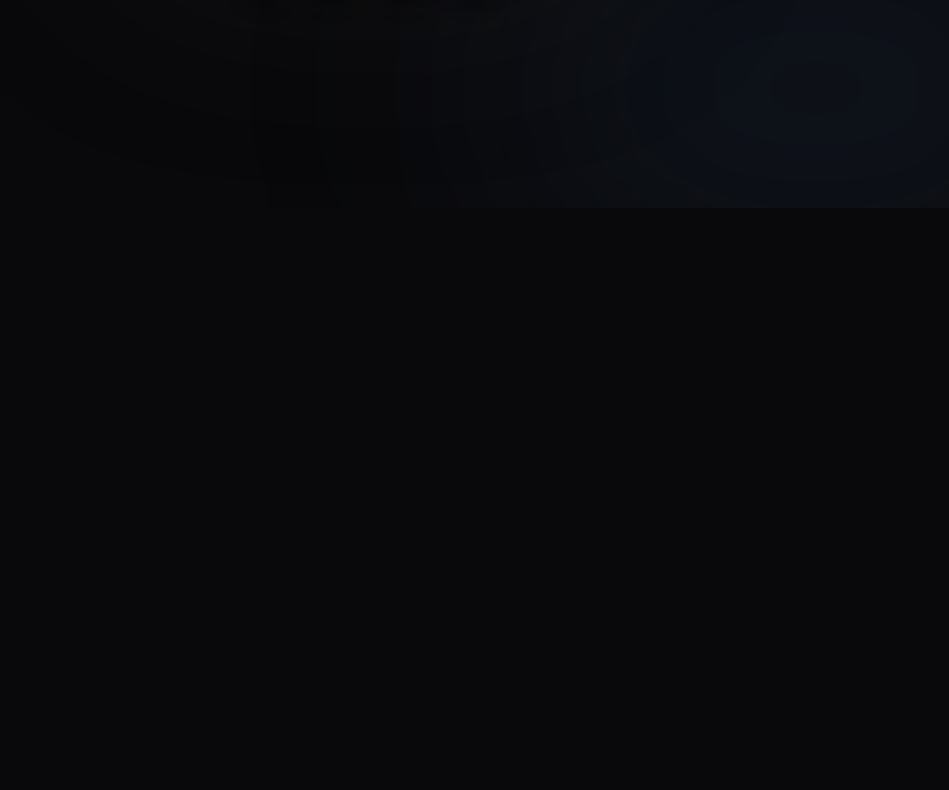
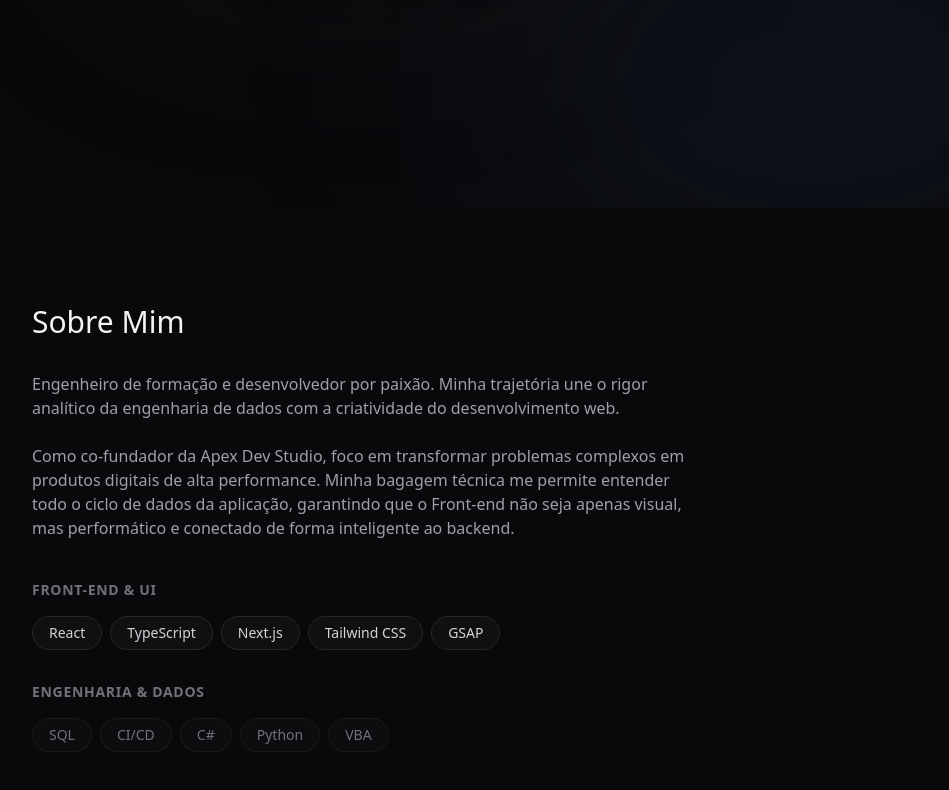
Before and after one commit to GroundWave96/portfolio, a Next.js app: page / in a window 1280 px wide. Shown: the part 592-1382 px from the top of the page, without its empty margins (272-1221 px from the left). Before the commit the page ends 800 px from the top, so only its background shows below. Built offline with nearby package versions, Linux system fonts and the light colour scheme.

Commit message:
feat: adiciona seção Sobre Mim com habilidades categorizadas

```diff
--- a/src/app/page.tsx
+++ b/src/app/page.tsx
@@ -4,6 +4,7 @@ import { useState } from "react";
 import { Header } from "@/components/Header";
 import { SplashScreen } from "@/components/SplashScreen";
 import { Hero } from "@/sections/Hero";
+import { About } from "@/sections/About";
 
 export default function Home() {
   const [showSplash, setShowSplash] = useState(true);
@@ -15,9 +16,7 @@ export default function Home() {
 
       <main>
         <Hero showSplash={showSplash} />
-        {/* Futuramente: */}
-        {/* <About /> */}
-        {/* <Projects /> */}
+        <About />
       </main>
     </>
   );
--- a/src/locales/pt.json
+++ b/src/locales/pt.json
@@ -6,9 +6,16 @@
   },
   "hero": {
     "name": "Gabriel Pimentel",
-    "role": "Desenvolvedor de Software focado em criar experiências digitais fluidas e minimalistas.",
+    "role": "Desenvolvedor Front-end | Criando experiências digitais fluidas e minimalistas.",
     "btn_projects": "Ver Projetos",
     "tooltip_copy": "Copiar e-mail",
     "tooltip_copied": "Copiado!"
+  },
+  "about": {
+    "title": "Sobre Mim",
+    "p1": "Engenheiro de formação e desenvolvedor por paixão. Minha trajetória une o rigor analítico da engenharia de dados com a criatividade do desenvolvimento web.",
+    "p2": "Como co-fundador da Apex Dev Studio, foco em transformar problemas complexos em produtos digitais de alta performance. Minha bagagem técnica me permite entender todo o ciclo de dados da aplicação, garantindo que o Front-end não seja apenas visual, mas performático e conectado de forma inteligente ao backend.",
+    "skills_primary": "Front-end & UI",
+    "skills_secondary": "Engenharia & Dados"
   }
 }
--- /dev/null
+++ b/src/sections/About.tsx
@@ -0,0 +1,56 @@
+"use client";
+
+import { motion } from "framer-motion";
+import dict from "@/locales/pt.json";
+
+export function About() {
+    const primarySkills = ["React", "TypeScript", "Next.js", "Tailwind CSS", "GSAP"];
+    const secondarySkills = ["SQL", "CI/CD", "C#", "Python", "VBA"];
+
+    return (
+        <section id="sobre" className="py-24 px-6">
+            <motion.div
+                initial={{ opacity: 0, y: 20 }}
+                whileInView={{ opacity: 1, y: 0 }}
+                transition={{ duration: 0.8 }}
+                viewport={{ once: true }}
+                className="mx-auto max-w-2xl"
+            >
+                <h2 className="mb-8 text-3xl font-medium text-zinc-100">
+                    {dict.about.title}
+                </h2>
+
+                <div className="space-y-6 text-zinc-400">
+                    <p>{dict.about.p1}</p>
+                    <p>{dict.about.p2}</p>
+                </div>
+
+                <div className="mt-10">
+                    <h3 className="mb-4 text-sm font-semibold uppercase tracking-wider text-zinc-500">
+                        {dict.about.skills_primary}
+                    </h3>
+                    <div className="flex flex-wrap gap-2">
+                        {primarySkills.map((skill) => (
+                            <span key={skill} className="rounded-full bg-zinc-900/50 px-4 py-1.5 text-sm text-zinc-300 border border-zinc-800">
+                                {skill}
+                            </span>
+                        ))}
+                    </div>
+                </div>
+
+                <div className="mt-8">
+                    <h3 className="mb-4 text-sm font-semibold uppercase tracking-wider text-zinc-500">
+                        {dict.about.skills_secondary}
+                    </h3>
+                    <div className="flex flex-wrap gap-2">
+                        {secondarySkills.map((skill) => (
+                            <span key={skill} className="rounded-full bg-zinc-900/30 px-4 py-1.5 text-sm text-zinc-500 border border-zinc-800/50">
+                                {skill}
+                            </span>
+                        ))}
+                    </div>
+                </div>
+            </motion.div>
+        </section>
+    );
+}
```
